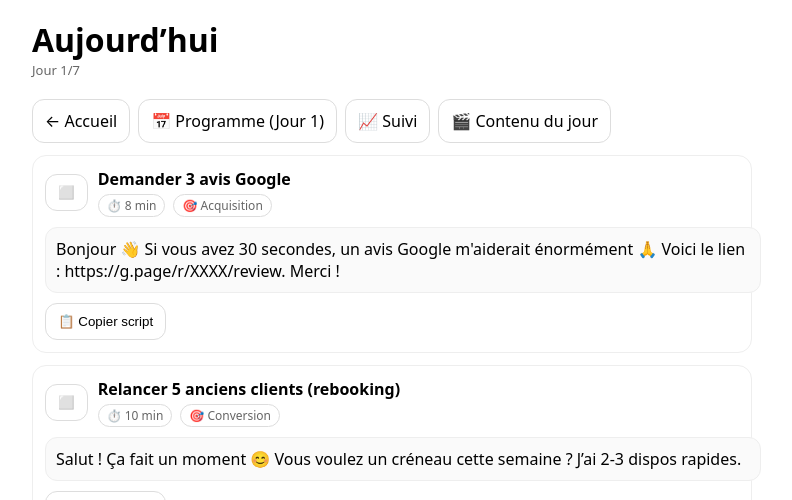
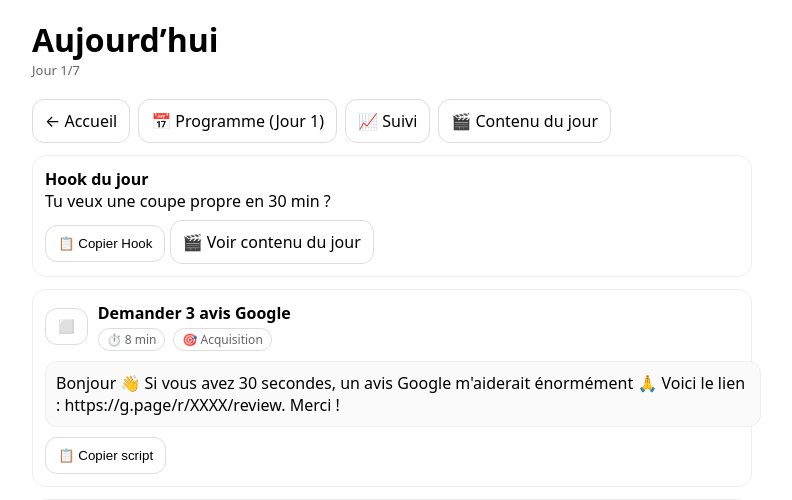
Before and after one commit to peninpalenzuelam-rgb/mission1-taches, a Flask app: page /today in a window 1280 px wide. Shown: the top 500 px of the page, without its empty margins (248-1040 px from the left). Run offline with Flask 3, Linux system fonts and the light colour scheme.

```diff
--- a/app.py
+++ b/app.py
@@ -340,7 +340,18 @@ def today_page():
     for a in actions:
         a["title"] = apply_salon(a.get("title",""), salon)
         a["script"] = apply_salon(a.get("script",""), salon)
-    return render_template("today.html", actions=actions, day_number=current_day or 1, current_day=current_day or 1)
+    hook = ""
+    try:
+        contenu = load_contenu()
+        for dd in contenu.get("days", []):
+            if dd.get("day") == (current_day or 1):
+                hook = dd.get("reel", {}).get("hook", "")
+                break
+        salon = load_salon()
+        hook = apply_salon(hook, salon)
+    except Exception:
+        hook = ""
+    return render_template("today.html", actions=actions, day_number=current_day or 1, current_day=current_day or 1, hook=hook)
 
 
 @app.post("/today/action/<action_id>")
--- a/templates/today.html
+++ b/templates/today.html
@@ -38,6 +38,17 @@
         <a class="btn" href="/contenu#content-day-{{ current_day }}">🎬 Contenu du jour</a>
       </div>
     </div>
+
+   {% if hook %}
+     <div class="card" style="margin-top:12px;">
+       <div class="muted"><strong>Hook du jour</strong></div>
+       <div class="box" id="hook-box">{{ hook }}</div>
+       <div style="margin-top:8px;">
+         <button class="btn" type="button" onclick="copyText('hook-box')">📋 Copier Hook</button>
+         <a class="btn" href="/contenu#content-day-{{ current_day }}">🎬 Voir contenu du jour</a>
+       </div>
+     </div>
+   {% endif %}
 
     <div class="cards">
       {% for a in actions %}
```
Also changed, not shown: templates/contenu.html (+6 -6 lines).
